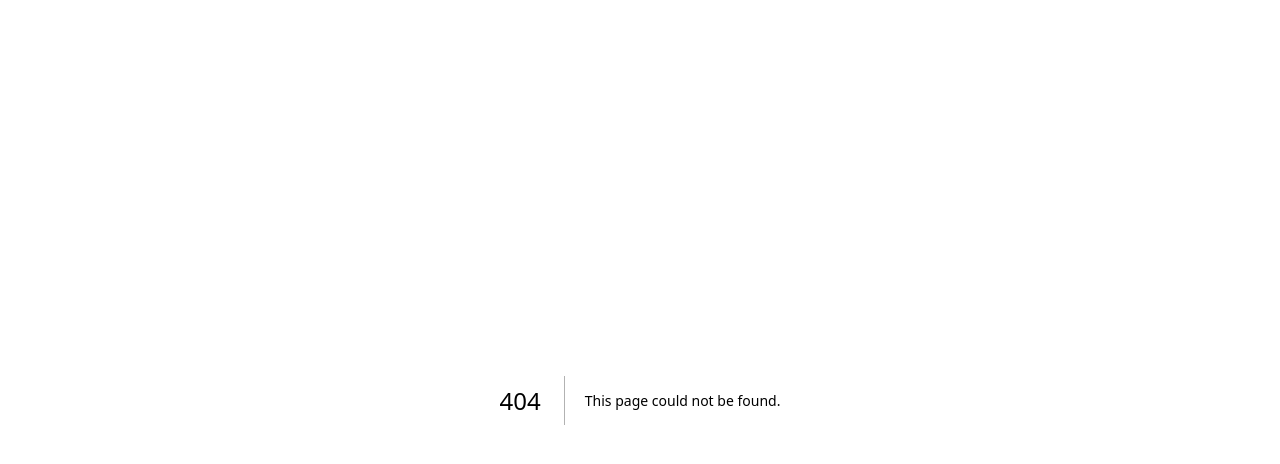
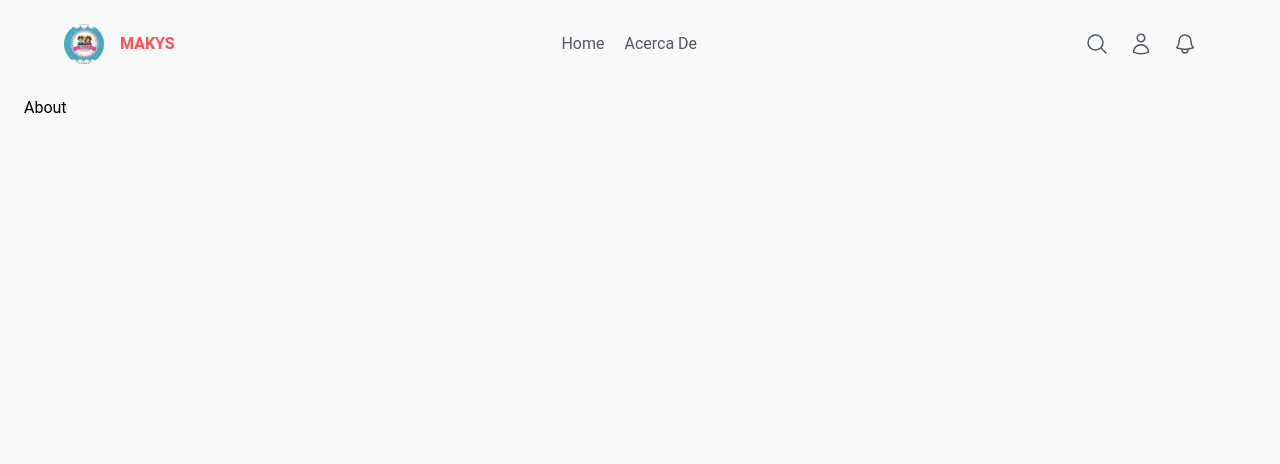
Before and after one commit to Azazek6/app-maky-shop, a Next.js app: page /about in a window 1280 px wide. Before the commit this address had no page. Shown: the top 464 px of the page. Built offline with nearby package versions, Linux system fonts and the light colour scheme; a small style sheet from the web is missing.

Commit message:
diseñando

```diff
--- /dev/null
+++ b/src/components/Layout.js
@@ -0,0 +1,35 @@
+import { useEffect } from "react";
+import Head from "next/head";
+import { useRouter } from "next/router";
+import NProgress from "nprogress";
+import NavegationTop from "./Navegation/NavegationTop";
+
+const Layout = ({ title, children }) => {
+  const router = useRouter();
+
+  //Barra de carga
+  useEffect(() => {
+    const handleRouteChange = (url) => {
+      NProgress.start();
+    };
+    router.events.on("routeChangeStart", handleRouteChange);
+    router.events.on("routeChangeComplete", () => NProgress.done());
+
+    return () => {
+      router.events.off("routeChangeStart", handleRouteChange);
+    };
+  }, [router.events]);
+  return (
+    <>
+      <Head>
+        <title>MAKYS {title}</title>
+      </Head>
+
+      <NavegationTop />
+
+      <main className="w-[100%] px-6 py-2">{children}</main>
+    </>
+  );
+};
+
+export default Layout;
--- /dev/null
+++ b/src/components/Navegation/NavegationTop.js
@@ -0,0 +1,44 @@
+import React from "react";
+import Link from "next/link";
+import {
+  HiOutlineMagnifyingGlass,
+  HiOutlineUser,
+  HiOutlineBell,
+} from "react-icons/hi2";
+
+const NavegationTop = () => {
+  return (
+    <nav className="flex justify-between items-center gap-3 w-[100%] p-6">
+      <div className="w-[22%] ml-10">
+        <Link
+          href="/"
+          className="flex items-center gap-4 w-10 font-bold text-[#FF5151]"
+        >
+          <img className="w-14 rounded-full" src="/logo.jpg" alt="" />
+          MAKYS
+        </Link>
+      </div>
+      <div className="w-[100%] flex justify-center items-center gap-5">
+        <Link href="/" className="hover:text-[#FF5151] hover:font-bold">
+          Home
+        </Link>
+        <Link href="/about" className="hover:text-[#FF5151] hover:font-bold">
+          Acerca De
+        </Link>
+      </div>
+      <div className="w-[30%] flex justify-center items-center gap-5 ">
+        <Link href="" className="hover:text-[#FF5151] hover:font-bold text-2xl">
+          <HiOutlineMagnifyingGlass />
+        </Link>
+        <Link href="" className="hover:text-[#FF5151] hover:font-bold text-2xl">
+          <HiOutlineUser />
+        </Link>
+        <Link href="" className="hover:text-[#FF5151] hover:font-bold text-2xl">
+          <HiOutlineBell />
+        </Link>
+      </div>
+    </nav>
+  );
+};
+
+export default NavegationTop;
--- /dev/null
+++ b/src/context/GlobalContext.js
@@ -0,0 +1,3 @@
+import { createContext } from "react";
+
+export const GlobalContext = createContext();
--- /dev/null
+++ b/src/context/GlobalProvider.js
@@ -0,0 +1,15 @@
+import { useContext, useState, useEffect } from "react";
+import axios from "axios";
+import { GlobalContext } from "./GlobalContext";
+
+export const useGlobal = () => {
+  const context = useContext(GlobalContext);
+  if (context === undefined) {
+    throw new Error("useApps must be used within a GlobalContextProvider");
+  }
+  return context;
+};
+
+export const GlobalContextProvider = ({ children }) => {
+  return <GlobalContext.Provider value={{}}>{children}</GlobalContext.Provider>;
+};
--- a/src/pages/_app.js
+++ b/src/pages/_app.js
@@ -1,5 +1,10 @@
-import '@/styles/globals.css'
+import "@/styles/globals.css";
+import { GlobalContextProvider } from "@/context/GlobalProvider";
 
 export default function App({ Component, pageProps }) {
-  return <Component {...pageProps} />
+  return (
+    <GlobalContextProvider>
+      <Component {...pageProps} />
+    </GlobalContextProvider>
+  );
 }
--- a/src/pages/_document.js
+++ b/src/pages/_document.js
@@ -1,13 +1,23 @@
-import { Html, Head, Main, NextScript } from 'next/document'
+import { Html, Head, Main, NextScript } from "next/document";
 
 export default function Document() {
   return (
     <Html lang="en">
-      <Head />
+      <Head>
+        <meta charSet="UTF-8" />
+        <meta name="description" content="Sistema de compras para MAKYS" />
+        <link
+          rel="stylesheet"
+          href="https://cdnjs.cloudflare.com/ajax/libs/nprogress/0.2.0/nprogress.css"
+          integrity="sha512-DanfxWBasQtq+RtkNAEDTdX4Q6BPCJQ/kexi/RftcP0BcA4NIJPSi7i31Vl+Yl5OCfgZkdJmCqz+byTOIIRboQ=="
+          crossOrigin="anonymous"
+          referrerPolicy="no-referrer"
+        />
+      </Head>
       <body>
         <Main />
         <NextScript />
       </body>
     </Html>
-  )
+  );
 }
--- /dev/null
+++ b/src/pages/about.js
@@ -0,0 +1,10 @@
+import React from 'react'
+import Layout from "@/components/Layout";
+
+const About = () => {
+  return (
+    <Layout>About</Layout>
+  )
+}
+
+export default About
--- a/src/pages/index.js
+++ b/src/pages/index.js
@@ -1,118 +1,26 @@
-import Image from 'next/image'
-import { Inter } from 'next/font/google'
+import React from "react";
+import Link from "next/link";
+import Layout from "@/components/Layout";
 
-const inter = Inter({ subsets: ['latin'] })
-
-export default function Home() {
+const Home = () => {
   return (
-    <main
-      className={`flex min-h-screen flex-col items-center justify-between p-24 ${inter.className}`}
-    >
-      <div className="z-10 max-w-5xl w-full items-center justify-between font-mono text-sm lg:flex">
-        <p className="fixed left-0 top-0 flex w-full justify-center border-b border-gray-300 bg-gradient-to-b from-zinc-200 pb-6 pt-8 backdrop-blur-2xl dark:border-neutral-800 dark:bg-zinc-800/30 dark:from-inherit lg:static lg:w-auto lg:rounded-xl lg:border lg:bg-gray-200 lg:p-4 lg:dark:bg-zinc-800/30">
-          Get started by editing&nbsp;
-          <code className="font-mono font-bold">src/pages/index.js</code>
-        </p>
-        <div className="fixed bottom-0 left-0 flex h-48 w-full items-end justify-center bg-gradient-to-t from-white via-white dark:from-black dark:via-black lg:static lg:h-auto lg:w-auto lg:bg-none">
-          <a
-            className="pointer-events-none flex place-items-center gap-2 p-8 lg:pointer-events-auto lg:p-0"
-            href="https://vercel.com?utm_source=create-next-app&utm_medium=default-template-tw&utm_campaign=create-next-app"
-            target="_blank"
-            rel="noopener noreferrer"
-          >
-            By{' '}
-            <Image
-              src="/vercel.svg"
-              alt="Vercel Logo"
-              className="dark:invert"
-              width={100}
-              height={24}
-              priority
-            />
-          </a>
+    <Layout>
+      {/* BANNER */}
+      <div className="w-[100%] flex items-center rounded-xl bg-gradient-to-r from-violet-200 to-pink-200 px-10 py-5">
+        <div className="w-[100%] ml-10">
+          <p className="text-xs pb-2">Limited Time Only For Winter</p>
+          <h1 className="text-7xl pb-2">fashion</h1>
+          <h2 className="text-lg pb-2">LOOK YOUR BEST ON YOUR BEST DAY</h2>
+          <div className="mt-10">
+            <button className="text-xs text-white font-bold px-10 py-3 rounded-xl bg-gradient-to-r from-rose-400 to-red-500 cursor-pointer">Explore Now!</button>
+          </div>
+        </div>
+        <div className="w-[40%]">
+          <img className="w-[500px]" src="/logo.jpg" alt="" />
         </div>
       </div>
+    </Layout>
+  );
+};
 
-      <div className="relative flex place-items-center before:absolute before:h-[300px] before:w-[480px] before:-translate-x-1/2 before:rounded-full before:bg-gradient-radial before:from-white before:to-transparent before:blur-2xl before:content-[''] after:absolute after:-z-20 after:h-[180px] after:w-[240px] after:translate-x-1/3 after:bg-gradient-conic after:from-sky-200 after:via-blue-200 after:blur-2xl after:content-[''] before:dark:bg-gradient-to-br before:dark:from-transparent before:dark:to-blue-700/10 after:dark:from-sky-900 after:dark:via-[#0141ff]/40 before:lg:h-[360px]">
-        <Image
-          className="relative dark:drop-shadow-[0_0_0.3rem_#ffffff70] dark:invert"
-          src="/next.svg"
-          alt="Next.js Logo"
-          width={180}
-          height={37}
-          priority
-        />
-      </div>
-
-      <div className="mb-32 grid text-center lg:max-w-5xl lg:w-full lg:mb-0 lg:grid-cols-4 lg:text-left">
-        <a
-          href="https://nextjs.org/docs?utm_source=create-next-app&utm_medium=default-template-tw&utm_campaign=create-next-app"
-          className="group rounded-lg border border-transparent px-5 py-4 transition-colors hover:border-gray-300 hover:bg-gray-100 hover:dark:border-neutral-700 hover:dark:bg-neutral-800/30"
-          target="_blank"
-          rel="noopener noreferrer"
-        >
-          <h2 className={`mb-3 text-2xl font-semibold`}>
-            Docs{' '}
-            <span className="inline-block transition-transform group-hover:translate-x-1 motion-reduce:transform-none">
-              -&gt;
-            </span>
-          </h2>
-          <p className={`m-0 max-w-[30ch] text-sm opacity-50`}>
-            Find in-depth information about Next.js features and API.
-          </p>
-        </a>
-
-        <a
-          href="https://nextjs.org/learn?utm_source=create-next-app&utm_medium=default-template-tw&utm_campaign=create-next-app"
-          className="group rounded-lg border border-transparent px-5 py-4 transition-colors hover:border-gray-300 hover:bg-gray-100 hover:dark:border-neutral-700 hover:dark:bg-neutral-800/30"
-          target="_blank"
-          rel="noopener noreferrer"
-        >
-          <h2 className={`mb-3 text-2xl font-semibold`}>
-            Learn{' '}
-            <span className="inline-block transition-transform group-hover:translate-x-1 motion-reduce:transform-none">
-              -&gt;
-            </span>
-          </h2>
-          <p className={`m-0 max-w-[30ch] text-sm opacity-50`}>
-            Learn about Next.js in an interactive course with&nbsp;quizzes!
-          </p>
-        </a>
-
-        <a
-          href="https://vercel.com/templates?framework=next.js&utm_source=create-next-app&utm_medium=default-template-tw&utm_campaign=create-next-app"
-          className="group rounded-lg border border-transparent px-5 py-4 transition-colors hover:border-gray-300 hover:bg-gray-100 hover:dark:border-neutral-700 hover:dark:bg-neutral-800/30"
-          target="_blank"
-          rel="noopener noreferrer"
-        >
-          <h2 className={`mb-3 text-2xl font-semibold`}>
-            Templates{' '}
-            <span className="inline-block transition-transform group-hover:translate-x-1 motion-reduce:transform-none">
-              -&gt;
-            </span>
-          </h2>
-          <p className={`m-0 max-w-[30ch] text-sm opacity-50`}>
-            Discover and deploy boilerplate example Next.js&nbsp;projects.
-          </p>
-        </a>
-
-        <a
-          href="https://vercel.com/new?utm_source=create-next-app&utm_medium=default-template-tw&utm_campaign=create-next-app"
-          className="group rounded-lg border border-transparent px-5 py-4 transition-colors hover:border-gray-300 hover:bg-gray-100 hover:dark:border-neutral-700 hover:dark:bg-neutral-800/30"
-          target="_blank"
-          rel="noopener noreferrer"
-        >
-          <h2 className={`mb-3 text-2xl font-semibold`}>
-            Deploy{' '}
-            <span className="inline-block transition-transform group-hover:translate-x-1 motion-reduce:transform-none">
-              -&gt;
-            </span>
-          </h2>
-          <p className={`m-0 max-w-[30ch] text-sm opacity-50`}>
-            Instantly deploy your Next.js site to a shareable URL with Vercel.
-          </p>
-        </a>
-      </div>
-    </main>
-  )
-}
+export default Home;
--- a/src/styles/globals.css
+++ b/src/styles/globals.css
@@ -2,26 +2,25 @@
 @tailwind components;
 @tailwind utilities;
 
-:root {
-  --foreground-rgb: 0, 0, 0;
-  --background-start-rgb: 214, 219, 220;
-  --background-end-rgb: 255, 255, 255;
+/* ========== Google Fonts =========== */
+@import url('https://fonts.googleapis.com/css2?family=Roboto:wght@300;400;500;700&display=swap');
+@import url('https://fonts.googleapis.com/css2?family=Aclonica&display=swap');
+
+/* Progress Bar */
+#nprogress .bar {
+  background: #ec1111 !important;
 }
 
-@media (prefers-color-scheme: dark) {
-  :root {
-    --foreground-rgb: 255, 255, 255;
-    --background-start-rgb: 0, 0, 0;
-    --background-end-rgb: 0, 0, 0;
-  }
+#nprogress .spinner-icon {
+  border-top-color: #ec1111;
+  border-left-color: #ec1111;
 }
 
 body {
-  color: rgb(var(--foreground-rgb));
-  background: linear-gradient(
-      to bottom,
-      transparent,
-      rgb(var(--background-end-rgb))
-    )
-    rgb(var(--background-start-rgb));
+  font-family: 'Roboto', sans-serif;
+  background-color: #FAFAFA;
 }
+
+a{
+  color: #4F5665;
+}
```
Also changed, not shown: package.json (+9 -4 lines), public/logo.jpg (added), 1 other file (tests, documents, lock files or other folders).
